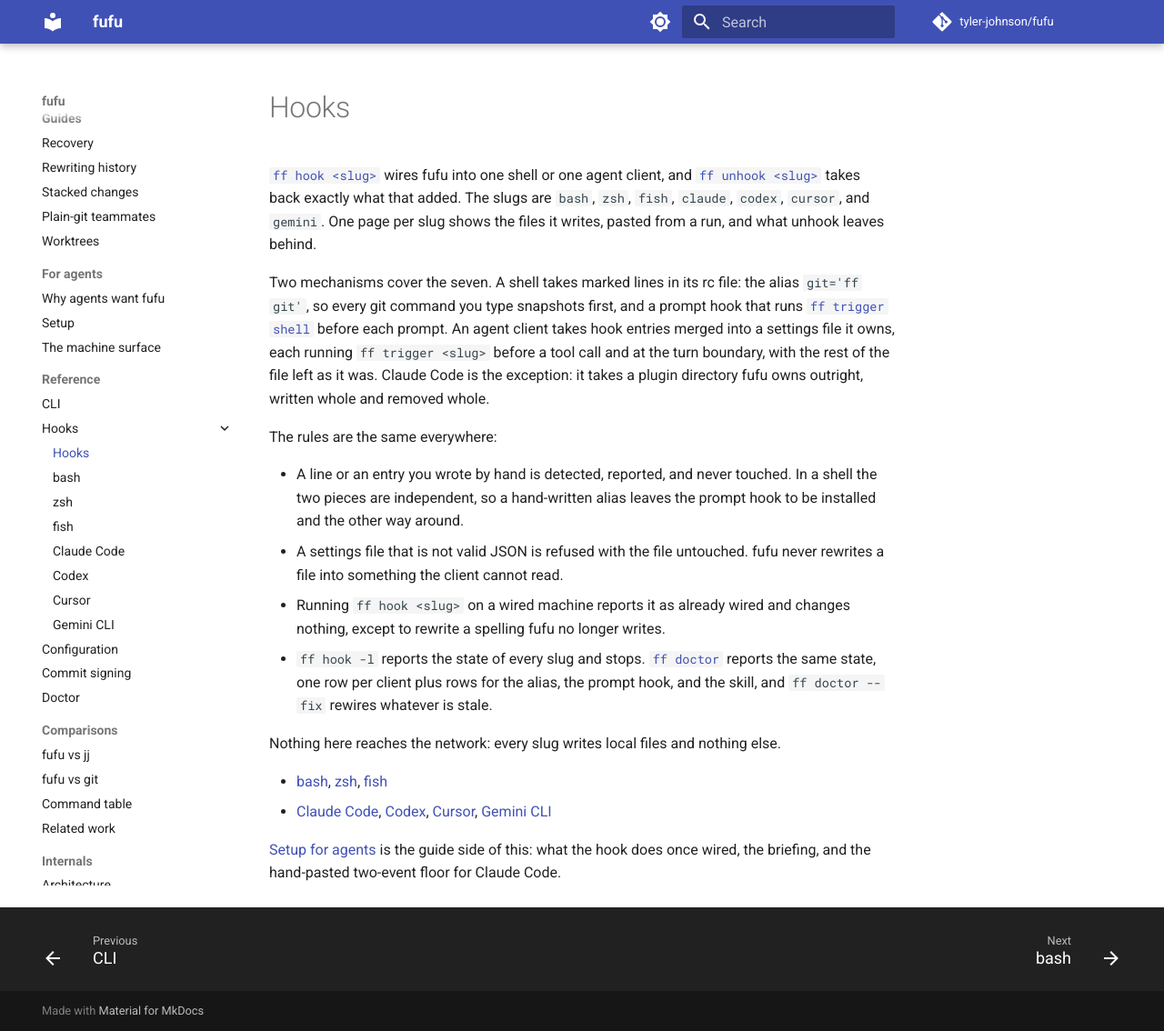
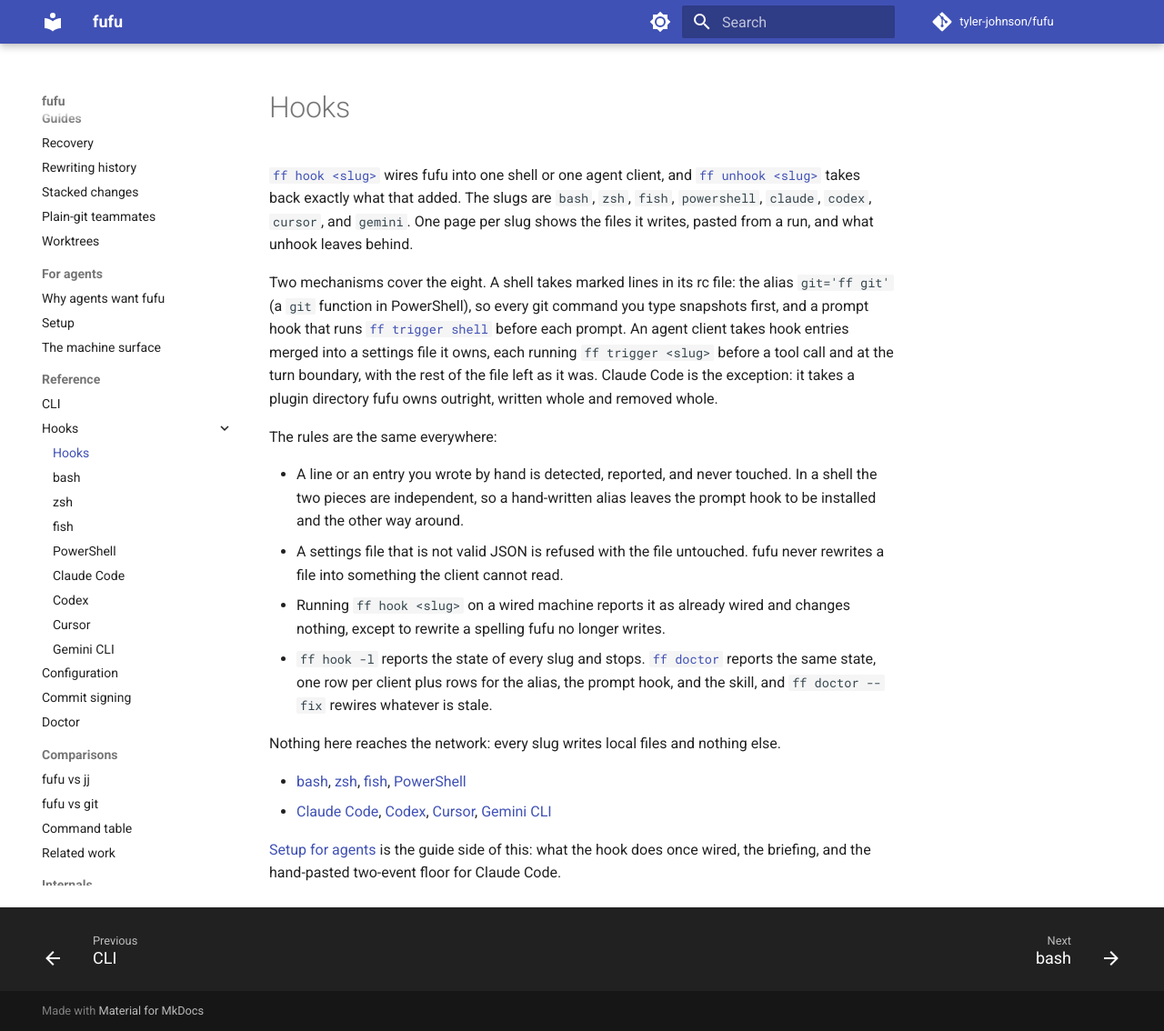
Before and after one commit to tyler-johnson/fufu, an MkDocs documentation site: the page built from docs/reference/hooks/index.md, in a window 1280 px wide and 1134 px high. Shown: the whole window at 91% size. Built offline with MkDocs 1.6.1 and Material for MkDocs 9.7.7, drawn with Linux system fonts in a browser that asks for light colours; comment, search, counter and statistics services are not loaded.

Commit message:
docs: hook reference — the powershell page, and install names Windows coverage
`docs/reference/hooks/powershell.md` follows its siblings: what it writes, what unhook removes, notes. The console blocks come from `scripts/docs/hooks-transcript.sh`, which now loops over powershell with the Linux profile path, so the page gives the two Windows paths and the selection rule in prose. The notes cover dot-sourcing, `Get-Command git` and `$function:prompt` as the checks, the prompt-framework ordering caveat, a later `function git` winning, and 5.1 versus 7 reading different files.

The hooks index lists eight slugs and PowerShell in the shells line, and `mkdocs.yml` puts the page after fish. install.md says Windows is `ff hook powershell` writing `$PROFILE`, and corrects the platforms paragraph: four suites are unix-only (`ff git` passthrough, ext, zero-spawn, signing), not two, and the pwsh smoke test runs on every CI image. `agents/setup.md`, `guides/plain-git-teammates.md`, and DESIGN.md add the slug to their lists.

```diff
--- a/docs/reference/hooks/index.md
+++ b/docs/reference/hooks/index.md
@@ -1,8 +1,8 @@
 # Hooks
 
-[`ff hook <slug>`](../cli/hook.md) wires fufu into one shell or one agent client, and [`ff unhook <slug>`](../cli/unhook.md) takes back exactly what that added. The slugs are `bash`, `zsh`, `fish`, `claude`, `codex`, `cursor`, and `gemini`. One page per slug shows the files it writes, pasted from a run, and what unhook leaves behind.
+[`ff hook <slug>`](../cli/hook.md) wires fufu into one shell or one agent client, and [`ff unhook <slug>`](../cli/unhook.md) takes back exactly what that added. The slugs are `bash`, `zsh`, `fish`, `powershell`, `claude`, `codex`, `cursor`, and `gemini`. One page per slug shows the files it writes, pasted from a run, and what unhook leaves behind.
 
-Two mechanisms cover the seven. A shell takes marked lines in its rc file: the alias `git='ff git'`, so every git command you type snapshots first, and a prompt hook that runs [`ff trigger shell`](../cli/trigger.md) before each prompt. An agent client takes hook entries merged into a settings file it owns, each running `ff trigger <slug>` before a tool call and at the turn boundary, with the rest of the file left as it was. Claude Code is the exception: it takes a plugin directory fufu owns outright, written whole and removed whole.
+Two mechanisms cover the eight. A shell takes marked lines in its rc file: the alias `git='ff git'` (a `git` function in PowerShell), so every git command you type snapshots first, and a prompt hook that runs [`ff trigger shell`](../cli/trigger.md) before each prompt. An agent client takes hook entries merged into a settings file it owns, each running `ff trigger <slug>` before a tool call and at the turn boundary, with the rest of the file left as it was. Claude Code is the exception: it takes a plugin directory fufu owns outright, written whole and removed whole.
 
 The rules are the same everywhere:
 
@@ -13,7 +13,7 @@
 
 Nothing here reaches the network: every slug writes local files and nothing else.
 
-- [bash](bash.md), [zsh](zsh.md), [fish](fish.md)
+- [bash](bash.md), [zsh](zsh.md), [fish](fish.md), [PowerShell](powershell.md)
 - [Claude Code](claude.md), [Codex](codex.md), [Cursor](cursor.md), [Gemini CLI](gemini.md)
 
 [Setup for agents](../../agents/setup.md) is the guide side of this: what the hook does once wired, the briefing, and the hand-pasted two-event floor for Claude Code.
--- a/mkdocs.yml
+++ b/mkdocs.yml
@@ -77,6 +77,7 @@
           - bash: reference/hooks/bash.md
           - zsh: reference/hooks/zsh.md
           - fish: reference/hooks/fish.md
+          - PowerShell: reference/hooks/powershell.md
           - Claude Code: reference/hooks/claude.md
           - Codex: reference/hooks/codex.md
           - Cursor: reference/hooks/cursor.md
```
Also changed, not shown: DESIGN.md (+2 -2 lines), docs/agents/setup.md (+1 -1 lines), docs/guides/plain-git-teammates.md (+1 -1 lines), docs/install.md (+2 -2 lines), docs/reference/hooks/powershell.md (added, +54 -0 lines), 1 other file.
